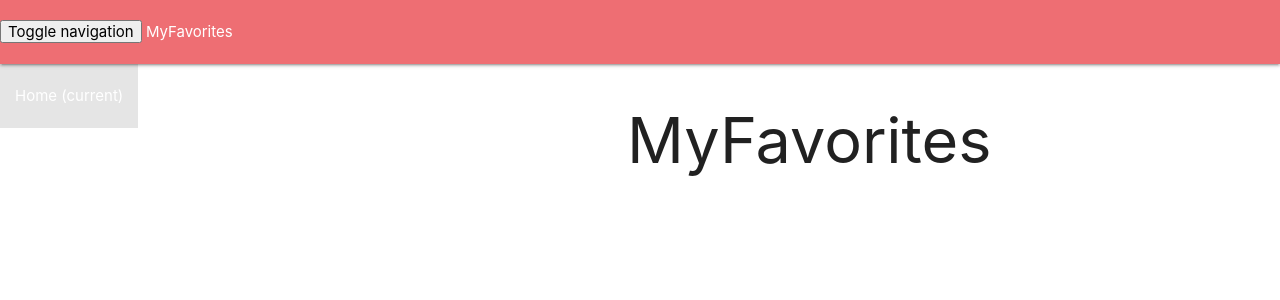
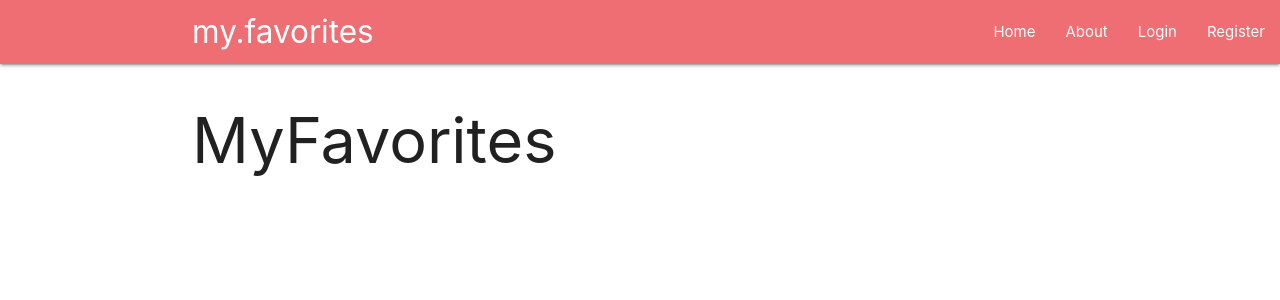
Before and after one commit to pixies/projetoFavoritos, a Flask app: page /about in a window 1280 px wide. Shown: the top 300 px of the page. Run offline with Flask 2, Linux system fonts and the light colour scheme; some libraries are stand-ins or nearby versions.

Commit message:
define initial menu itens

```diff
--- a/core/templates/base/snippets/header.html
+++ b/core/templates/base/snippets/header.html
@@ -1,39 +1,23 @@
-<header>
-    <nav class="navbar navbar-default">
-      <div class="container-fluid">
-        <!-- Brand and toggle get grouped for better mobile display -->
-        <div class="navbar-header">
-          <button type="button" class="navbar-toggle collapsed" data-toggle="collapse" data-target="#bs-example-navbar-collapse-1" aria-expanded="false">
-            <span class="sr-only">Toggle navigation</span>
-            <span class="icon-bar"></span>
-            <span class="icon-bar"></span>
-            <span class="icon-bar"></span>
-          </button>
-          <a class="navbar-brand" href="/">MyFavorites</a>
-        </div>
+<nav>
+    <div class="nav-wrapper">
+      <div class="container">
+          <a href="#!" class="brand-logo">my.favorites</a>
+      </div>
 
-        <!-- Collect the nav links, forms, and other content for toggling -->
-        <div class="collapse navbar-collapse" id="bs-example-navbar-collapse-1">
-          <ul class="nav navbar-nav">
-            <li class="active"><a href="{{ url_for('home') }}">Home <span class="sr-only">(current)</span></a></li>
-            <li><a href="{{ url_for('about') }}">About</a></li>
-          </ul>
+      <a href="#" data-target="mobile-demo" class="sidenav-trigger"><i class="material-icons">menu</i></a>
+      <ul class="right hide-on-med-and-down">
+        <li><a href="{{ url_for('home') }}">Home</a></li>
+        <li><a href="{{ url_for('about') }}">About</a></li>
+        <li><a href="{{ url_for('login') }}">Login</a></li>
+        <li><a href="{{ url_for('register') }}">Register</a></li>
+      </ul>
+    </div>
+  </nav>
 
-          <ul class="nav navbar-nav navbar-right">
-            <li><a href="{{ url_for('login') }}">Login</a></li>
-            <li class="dropdown">
-              <a href="#" class="dropdown-toggle" data-toggle="dropdown" role="button" aria-haspopup="true" aria-expanded="false">Register <span class="caret"></span></a>
-              <ul class="dropdown-menu">
-                <li><a href="#">Facebook</a></li>
-                <li><a href="#">Google</a></li>
-                <li><a href="#">Twitter</a></li>
-                <li role="separator" class="divider"></li>
-                <li><a href="{{ url_for('register') }}">Register</a></li>
-              </ul>
-            </li>
-          </ul>
-        </div><!-- /.navbar-collapse -->
-      </div><!-- /.container-fluid -->
-
-    </nav>
-</header>
+  <!-- dropdown menu collapse -->
+  <ul class="sidenav" id="mobile-demo">
+    <li><a href="{{ url_for('home') }}">Home</a></li>
+    <li><a href="{{ url_for('about') }}">About</a></li>
+    <li><a href="{{ url_for('login') }}">Login</a></li>
+    <li><a href="{{ url_for('register') }}">Register</a></li>
+  </ul>
```
